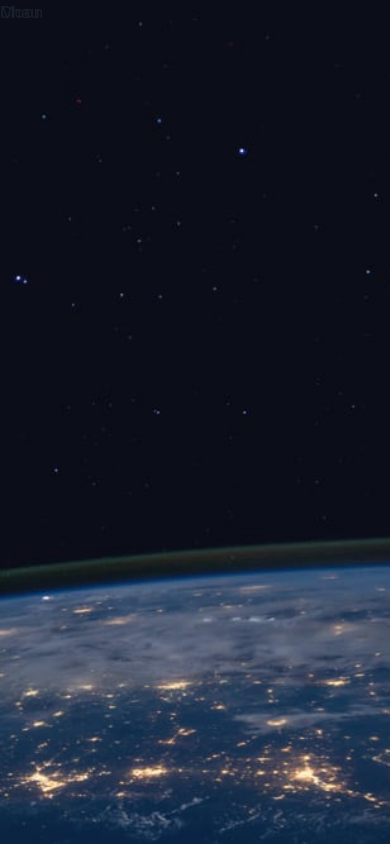
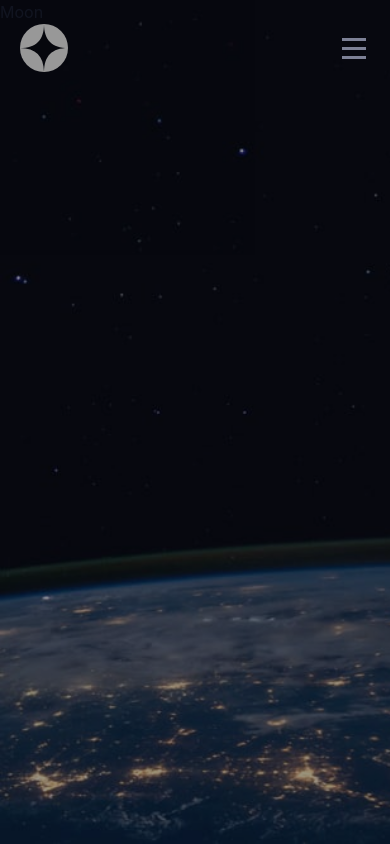
Before and after one commit to maxirama/space-tourism, a React (Vite) app: page / in a window 390 px wide. Built offline with nearby package versions, Linux system fonts and the light colour scheme; a web font is replaced by a local one.

Commit message:
Add mobile icons and styling

```diff
--- a/src/Components/Icon/index.jsx
+++ b/src/Components/Icon/index.jsx
@@ -1,5 +1,5 @@
 import React from 'react';
-import Image from '@chakra-ui/react';
+import { Image } from '@chakra-ui/react';
 
 const Icon = ({ url }) => {
   return <Image src={url} />;
--- a/src/Components/Navbar/index.jsx
+++ b/src/Components/Navbar/index.jsx
@@ -1,15 +1,35 @@
-import React from 'react';
-import { Box, IconButton, useBreakpointValue } from '@chakra-ui/react';
+import { React, useState } from 'react';
+import { Box, useBreakpointValue, Image, Button } from '@chakra-ui/react';
+import Icon from '../Icon';
 
 const Navbar = () => {
+  const [isOpen, setIsOpen] = useState(false);
+
+  const handleMenuClick = (e) => {
+    setIsOpen(!isOpen);
+  };
   const mobileNavbar = useBreakpointValue({ base: true, md: false });
 
   const navbarType = mobileNavbar ? <Box> Chau </Box> : <Box> Hola </Box>;
 
   return mobileNavbar ? (
-    <Box position='absolute' mb={3} bg='none'>
-      {' '}
-      Chau{' '}
+    <Box
+      display='inline-flex'
+      justifyContent={'space-between'}
+      alignItems={'center'}
+      position='absolute'
+      mt={3}
+      width='100vw'
+    >
+      <Image p={3} ml={2} src='src\assets\shared\logo.svg' />
+      <Button
+        display={'flex-end'}
+        variant='ghost'
+        _hover='none'
+        _focus={'box-shadow: none, background-color: none'}
+      >
+        <Image p={2} src='src\assets\shared\icon-hamburger.svg' />
+      </Button>
     </Box>
   ) : (
     <Box position='absolute' p={3} mt={3} bg='none'>
--- a/src/Pages/Home/index.jsx
+++ b/src/Pages/Home/index.jsx
@@ -28,15 +28,9 @@ export const Home = () => {
         height='100vh'
         width='100vw'
       >
-        <Text>{data.destinations[0].name}</Text>
-        {/* <Image
-        // src={{ base: images.mobile, md: images.tablet, lg: images.desktop }}
-        src={image}
-        height={'100vh'}
-        width={'100vw'}
-        position={'absolute'}
-        zIndex={-999}
-      /> */}
+        <Box bg={'rgb(0,0,0)'} opacity={'40%'} h='100vh' w='100vw'>
+          <Text>{data.destinations[0].name}</Text>
+        </Box>
       </Box>
     </>
   );
```
